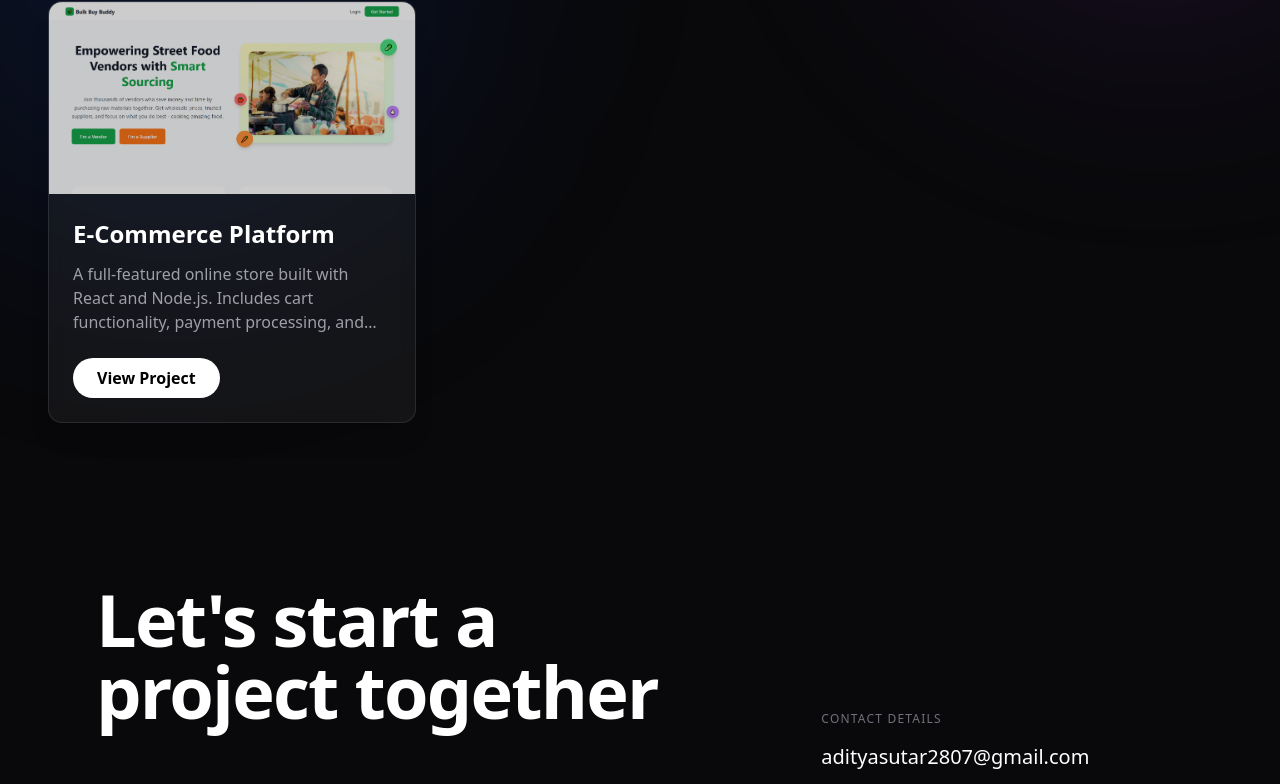
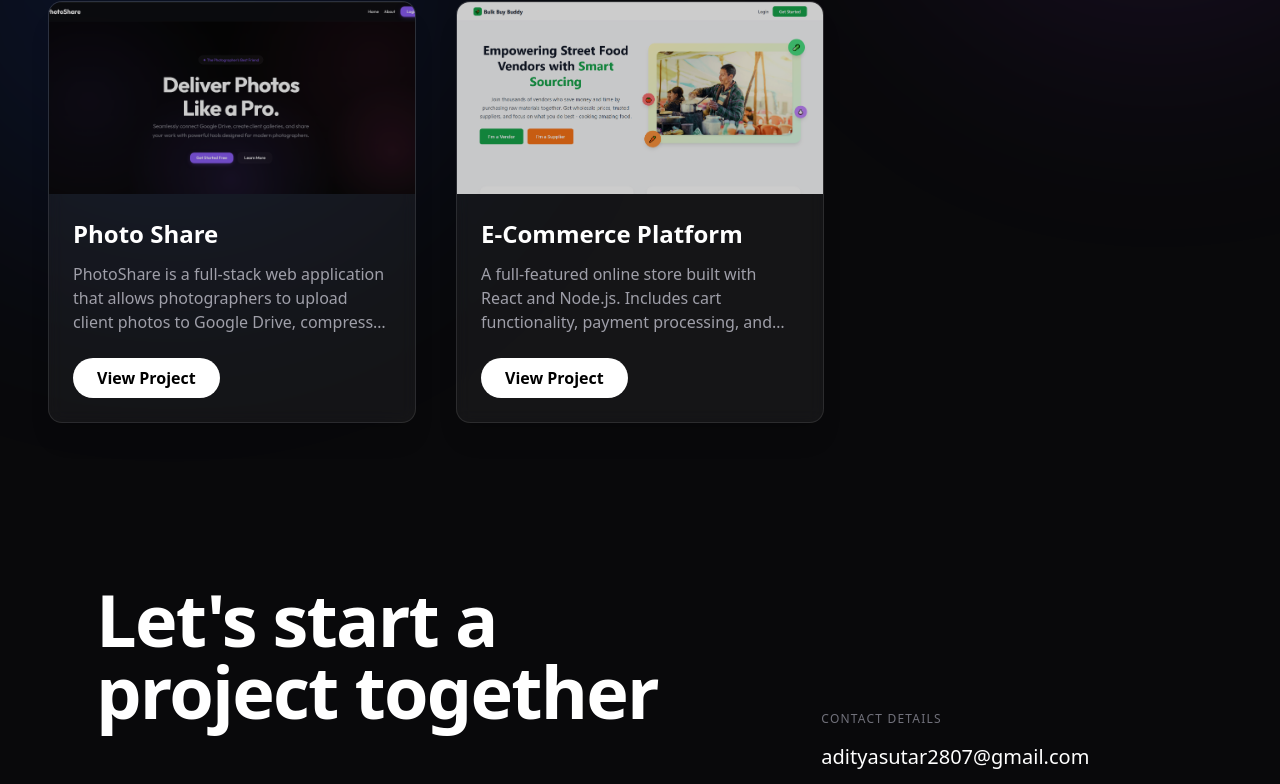
Before and after one commit to Editorhacker/Portfolio, a React (Vite) app: page / in a window 1280 px wide. Shown: the part 2305-3089 px from the top of the page. Built offline with nearby package versions, Linux system fonts and the light colour scheme.

Commit message:
new project add

```diff
--- a/src/pages/Project.jsx
+++ b/src/pages/Project.jsx
@@ -3,6 +3,8 @@ import img1 from "../assets/i1.png";
 import img2 from "../assets/i2.png";
 import img3 from "../assets/i3.png";
 import img4 from "../assets/i4.png";
+import img5 from "../assets/i5.png";
+import { link } from "fs";
 
 
 const Project = () => {
@@ -25,6 +27,13 @@ const Project = () => {
       image: img1,
       link: "https://art-photos-studio.vercel.app/"
     },
+    {
+      title: "Photo Share",
+      description: "PhotoShare is a full-stack web application that allows photographers to upload client photos to Google Drive, compress them, and share view-only public galleries with clients. ",
+      image: img5,
+      link: "https://photoshareweb.vercel.app/"
+    },
+
     {
       title: "E-Commerce Platform",
       description: "A full-featured online store built with React and Node.js. Includes cart functionality, payment processing, and user authentication.",
```
Also changed, not shown: src/assets/i5.png (added).
